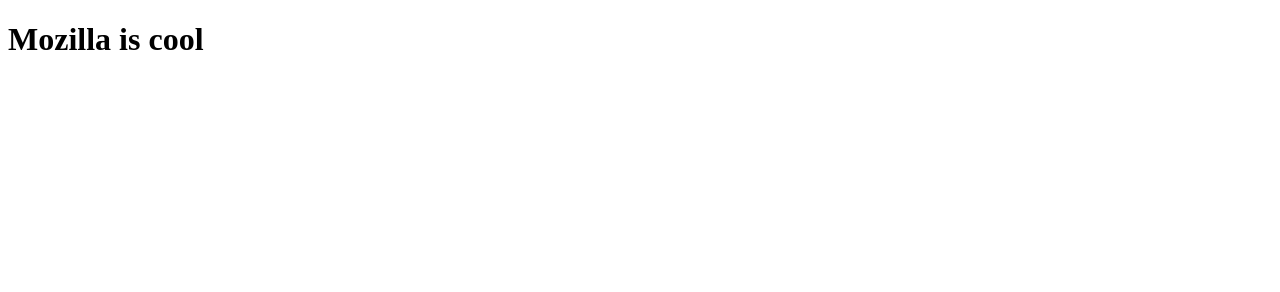
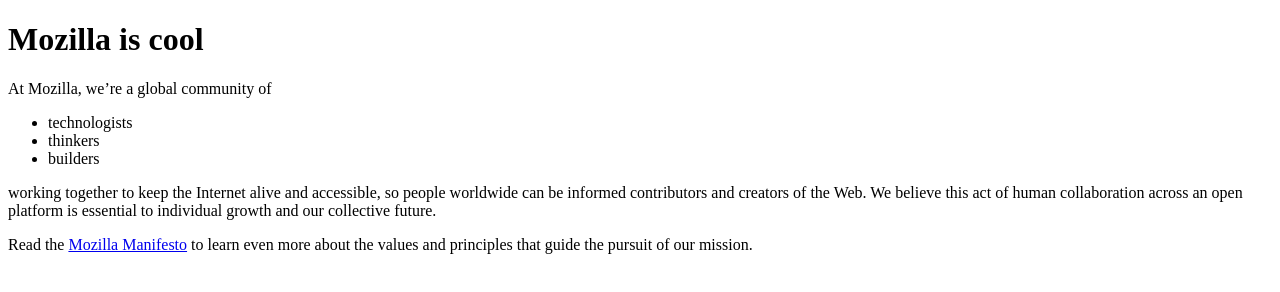
Before and after one commit to code4policy-archive/mozilla-website-rodrigo-ptf, a plain HTML site: page index.html in a window 1280 px wide. Drawn offline with Linux system fonts and the light colour scheme.

Commit message:
add information about what Mozilla is

```diff
--- a/index.html
+++ b/index.html
@@ -8,5 +8,16 @@
 <body>
 	<!-- This is the title -->
 	<h1>Mozilla is cool</h1>
+	<p>At Mozilla, we’re a global community of</p>
+
+    <ul> <!-- changed to list in the tutorial -->
+      <li>technologists</li>
+      <li>thinkers</li>
+      <li>builders</li>
+    </ul>
+
+    <p>working together to keep the Internet alive and accessible, so people worldwide can be informed contributors and creators of the Web. We believe this act of human collaboration across an open platform is essential to individual growth and our collective future.</p>
+
+    <p>Read the <a href="https://www.mozilla.org/en-US/about/manifesto/">Mozilla Manifesto</a> to learn even more about the values and principles that guide the pursuit of our mission.</p>
 </body>
 </html>
```
